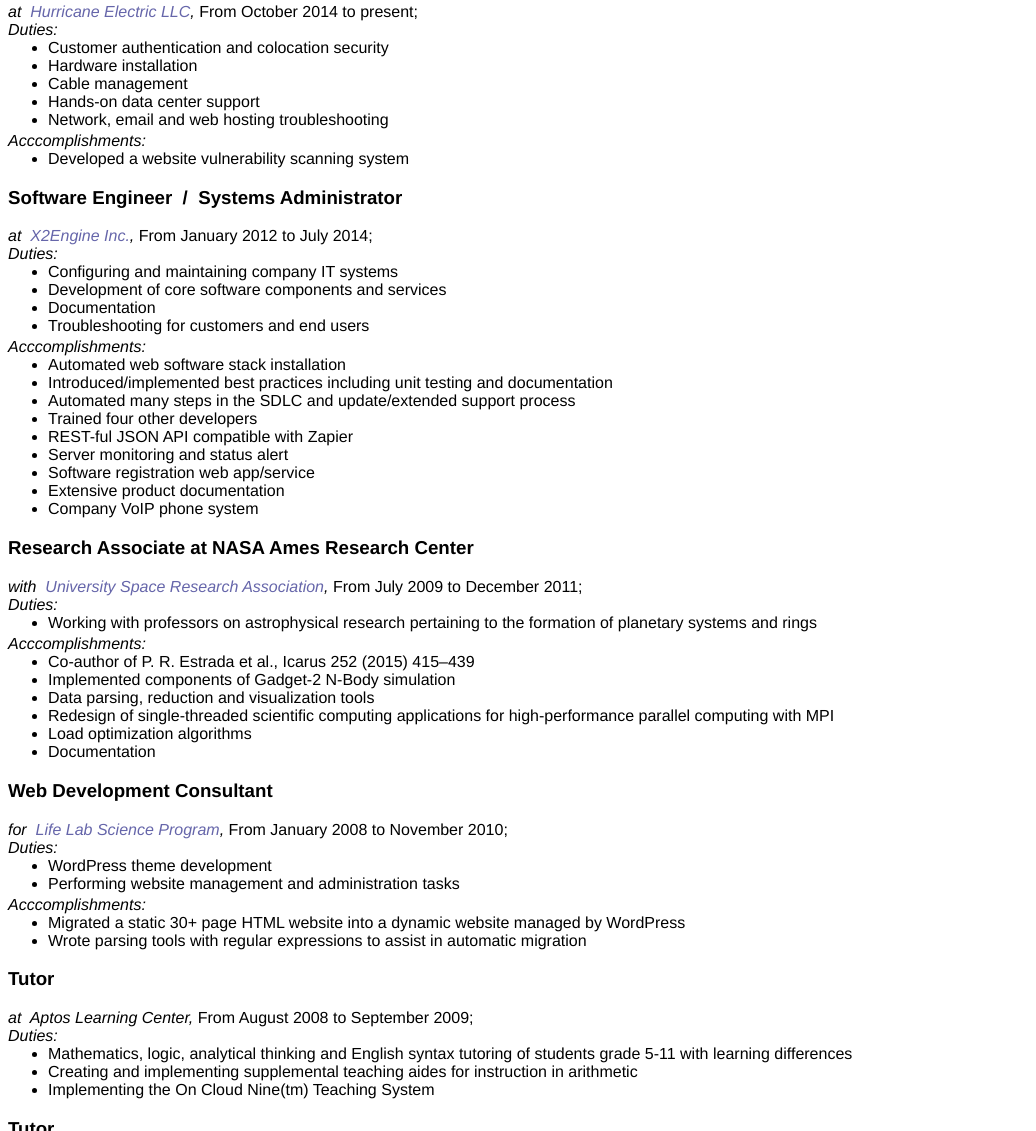
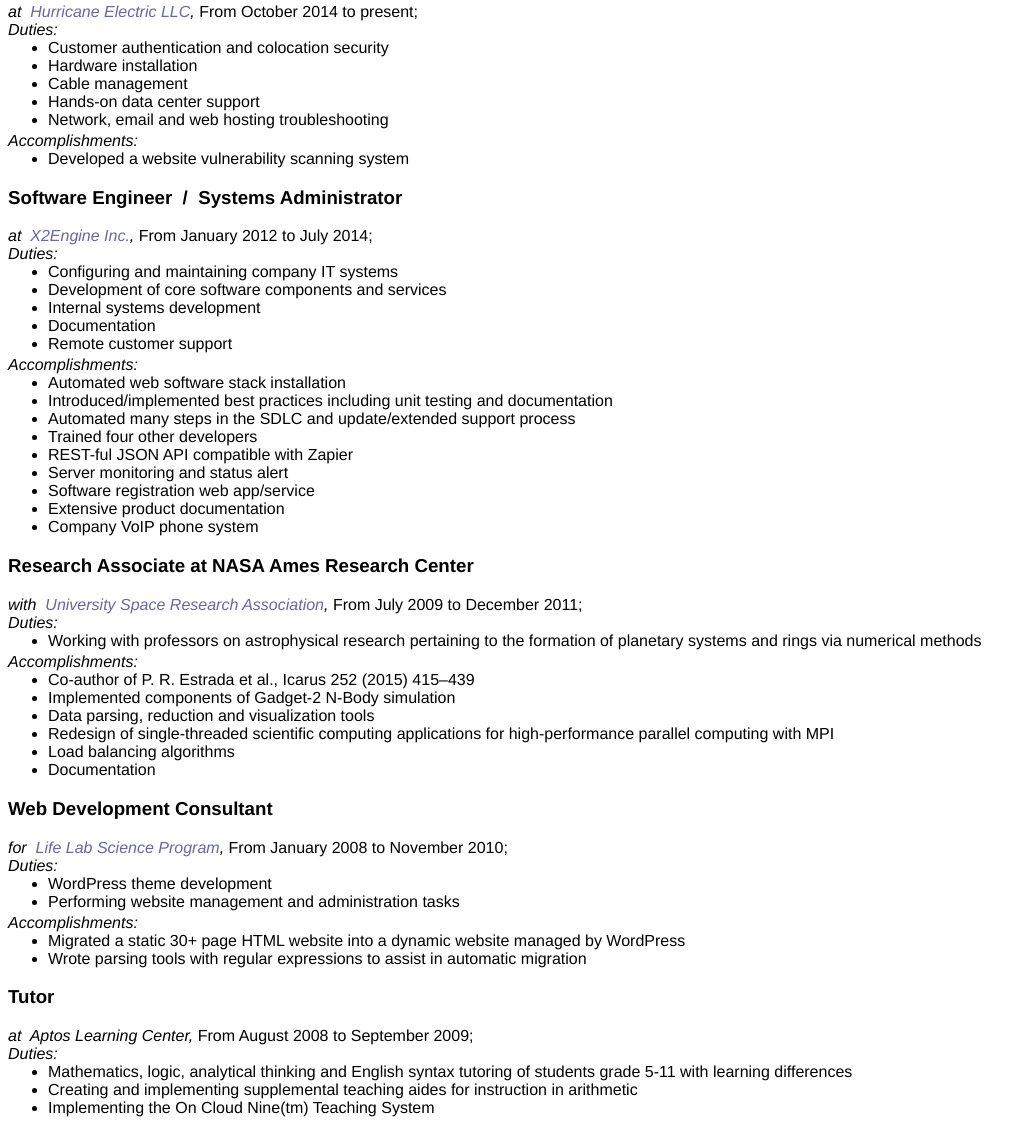
Before and after one commit to Deconstrained/deconstrained.github.io, a plain HTML site: page index.html in a window 1280 px wide. Shown: the part 1350-2481 px from the top of the page, without its empty margins (0-1036 px from the left). Drawn offline with Linux system fonts and the light colour scheme.

Commit message:
Some fixes and minor clean-up
- Long-standing typo
- Wording in a few areas
- Updated old link

```diff
--- a/index.html
+++ b/index.html
@@ -180,18 +180,19 @@
 <li>Hands-on data center support</li>
 <li>Network, email and web hosting troubleshooting</li>
 </ul>
-<em>Acccomplishments:</em><ul class="breakdown"><li>Developed a website vulnerability scanning system</li></ul>
+<em>Accomplishments:</em><ul class="breakdown"><li>Developed a website vulnerability scanning system</li></ul>
 <h3>Software Engineer
                      /
                 Systems Administrator</h3>
 <em>at
-        <a href="http://www.x2engine.com/">X2Engine Inc.</a>,</em> From January 2012 to July 2014;<br><em>Duties:</em><ul class="breakdown">
+        <a href="https://www.x2crm.com/">X2Engine Inc.</a>,</em> From January 2012 to July 2014;<br><em>Duties:</em><ul class="breakdown">
 <li>Configuring and maintaining company IT systems</li>
 <li>Development of core software components and services</li>
+<li>Internal systems development</li>
 <li>Documentation</li>
-<li>Troubleshooting for customers and end users</li>
+<li>Remote customer support</li>
 </ul>
-<em>Acccomplishments:</em><ul class="breakdown">
+<em>Accomplishments:</em><ul class="breakdown">
 <li>Automated web software stack installation</li>
 <li>Introduced/implemented best practices including unit testing and documentation</li>
 <li>Automated many steps in the SDLC and update/extended support process</li>
@@ -204,13 +205,13 @@
 </ul>
 <h3>Research Associate at NASA Ames Research Center</h3>
 <em>with
-        <a href="http://www.usra.edu/">University Space Research Association</a>,</em> From July 2009 to December 2011;<br><em>Duties:</em><ul class="breakdown"><li>Working with professors on astrophysical research pertaining to the formation of planetary systems and rings</li></ul>
-<em>Acccomplishments:</em><ul class="breakdown">
+        <a href="http://www.usra.edu/">University Space Research Association</a>,</em> From July 2009 to December 2011;<br><em>Duties:</em><ul class="breakdown"><li>Working with professors on astrophysical research pertaining to the formation of planetary systems and rings via numerical methods</li></ul>
+<em>Accomplishments:</em><ul class="breakdown">
 <li>Co-author of P. R. Estrada et al., Icarus 252 (2015) 415–439</li>
 <li>Implemented components of Gadget-2 N-Body simulation</li>
 <li>Data parsing, reduction and visualization tools</li>
 <li>Redesign of single-threaded scientific computing applications for high-performance parallel computing with MPI</li>
-<li>Load optimization algorithms</li>
+<li>Load balancing algorithms</li>
 <li>Documentation</li>
 </ul>
 <h3>Web Development Consultant</h3>
@@ -219,7 +220,7 @@
 <li>WordPress theme development</li>
 <li>Performing website management and administration tasks</li>
 </ul>
-<em>Acccomplishments:</em><ul class="breakdown">
+<em>Accomplishments:</em><ul class="breakdown">
 <li>Migrated a static 30+ page HTML website into a dynamic website managed by WordPress</li>
 <li>Wrote parsing tools with regular expressions to assist in automatic migration</li>
 </ul>
```
Also changed, not shown: resume.xml (+5 -4 lines), 1 other file.
